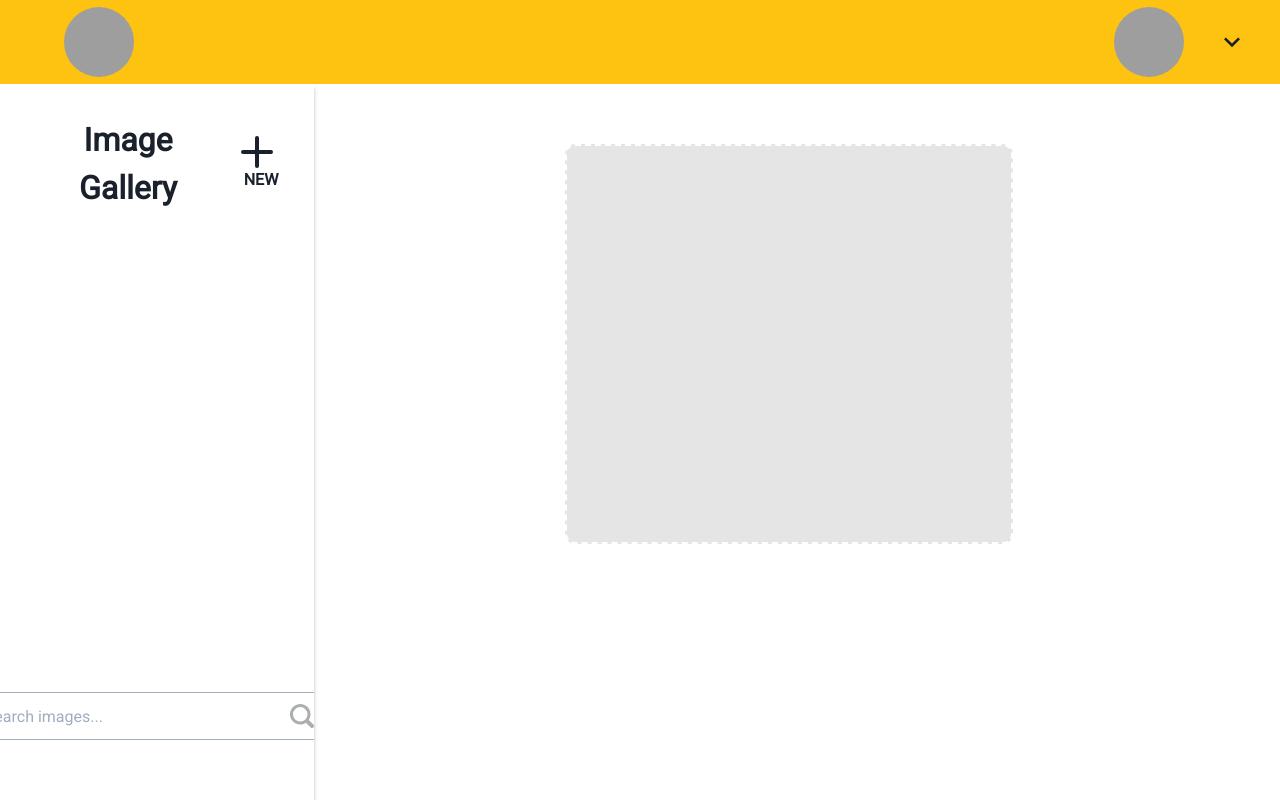
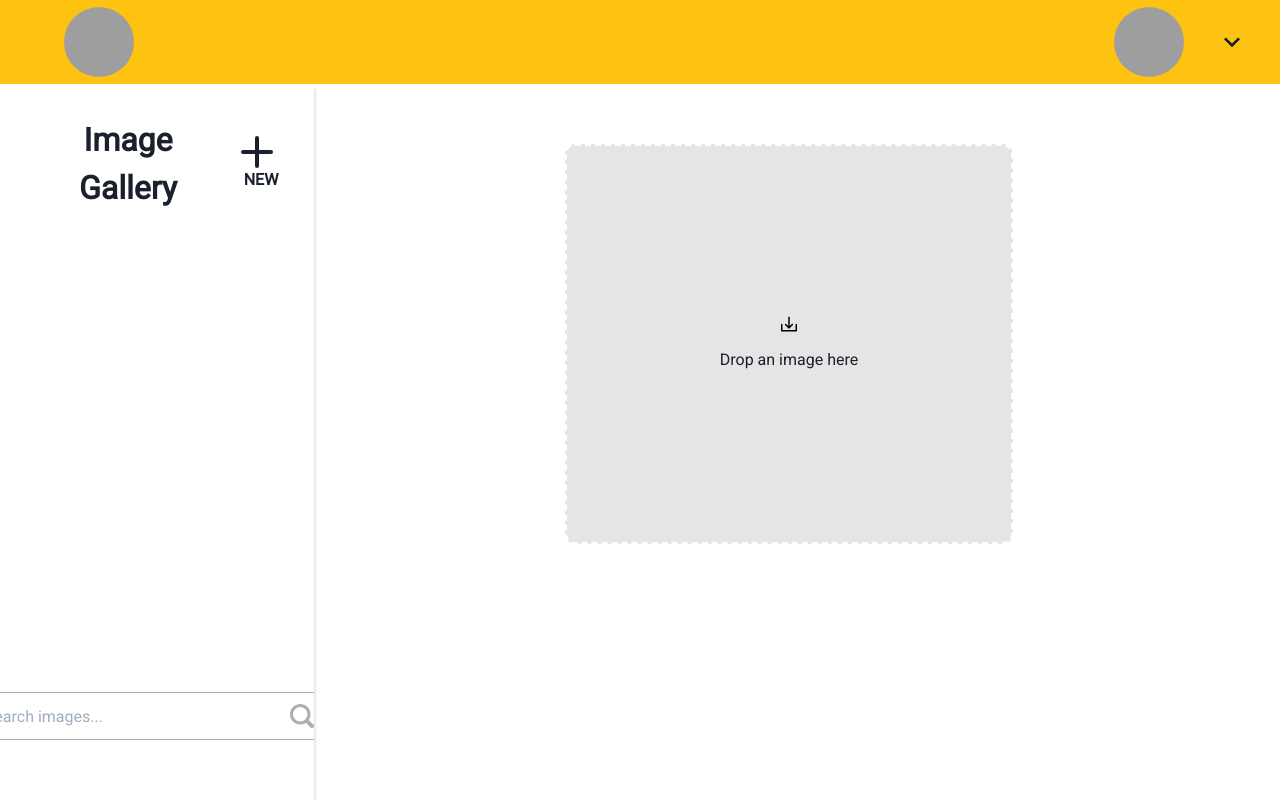
Before and after one commit to IvanKalinic/image-gallery, a React (Create React App) app in the folder frontend/: page /gallery in a window 1280 px wide. Built offline with nearby package versions, Linux system fonts and the light colour scheme; no server answers; grey boxes are pictures that could not be loaded.

Commit message:
Added image uploader layout and logic

```diff
--- /dev/null
+++ b/frontend/src/assets/svg/index.tsx
@@ -0,0 +1,18 @@
+export const Upload = (props: any) => {
+  return (
+    <svg
+      xmlns="http://www.w3.org/2000/svg"
+      x="0"
+      y="0"
+      viewBox="0 0 330 330"
+      xmlSpace="preserve"
+      fill="black"
+      width="1rem"
+      height="1rem"
+      {...props}
+    >
+      <path d="M154.389 255.602c.351.351.719.683 1.103.998.169.138.347.258.52.388.218.164.432.333.659.484.212.142.432.265.649.395.202.121.4.248.608.359.223.12.453.221.681.328.215.102.427.21.648.301.223.092.45.167.676.247.236.085.468.175.709.248.226.068.456.119.684.176.246.062.489.131.739.181.263.052.529.083.794.121.219.031.435.073.658.095.492.048.986.075 1.48.075s.988-.026 1.479-.075c.226-.022.444-.064.667-.096.262-.037.524-.068.784-.12.255-.05.504-.121.754-.184.223-.057.448-.105.669-.172.246-.075.483-.167.724-.253.221-.08.444-.152.662-.242.225-.093.44-.202.659-.306.225-.106.452-.206.672-.324.21-.112.408-.239.611-.361.217-.13.437-.252.648-.394.222-.148.431-.314.644-.473.179-.134.362-.258.536-.4.365-.3.714-.617 1.049-.949.016-.016.034-.028.049-.044l70.002-69.998c5.858-5.858 5.858-15.355 0-21.213-5.857-5.857-15.355-5.858-21.213-.001l-44.396 44.393V25c0-8.284-6.716-15-15-15-8.284 0-15 6.716-15 15v183.785l-44.392-44.391c-5.857-5.858-15.355-5.858-21.213 0-5.858 5.858-5.858 15.355 0 21.213l69.997 69.995z" />
+      <path d="M315 160c-8.284 0-15 6.716-15 15v115H30V175c0-8.284-6.716-15-15-15-8.284 0-15 6.716-15 15v130c0 8.284 6.716 15 15 15h300c8.284 0 15-6.716 15-15V175c0-8.284-6.716-15-15-15z" />
+    </svg>
+  );
+};
--- a/frontend/src/components/ImageList/NewPost/index.tsx
+++ b/frontend/src/components/ImageList/NewPost/index.tsx
@@ -1,6 +1,9 @@
-import { Flex, Text } from "@chakra-ui/react";
-import React from "react";
-import { UploadBoxWrapper } from "../../../styled-components";
+import { DeleteIcon } from "@chakra-ui/icons";
+import { Flex, Text, Image, Box } from "@chakra-ui/react";
+import React, { useEffect, useState } from "react";
+import { Upload } from "../../../assets/svg";
+import { usePosts } from "../../../context";
+import { UploadBoxWrapper, UploadIcon } from "../../../styled-components";
 
 interface Props {
   isOpen: boolean;
@@ -8,6 +11,27 @@ interface Props {
 }
 
 const NewPost = ({ isOpen, setIsOpen }: Props) => {
+  const [currentImage, setCurrentImage] = useState<string>("");
+  const { image, setImage } = usePosts();
+
+  const handleImageChange = (e: React.ChangeEvent<HTMLInputElement>) => {
+    if (e.target.files && e.target.files[0]) {
+      const reader = new FileReader();
+      reader.onload = (e) => {
+        if (e.target) {
+          setCurrentImage(String(e.target.result));
+        }
+      };
+      setImage(e.target.files[0]);
+      reader.readAsDataURL(e.target.files[0]);
+    }
+  };
+
+  useEffect(() => {
+    setImage(null);
+    setCurrentImage("");
+  }, []);
+
   return (
     <Flex
       flexDirection="column"
@@ -15,7 +39,46 @@ const NewPost = ({ isOpen, setIsOpen }: Props) => {
       alignItems="center"
       width="58vw"
     >
-      <UploadBoxWrapper image={""}></UploadBoxWrapper>
+      <UploadBoxWrapper image={currentImage}>
+        {!image ? (
+          <>
+            <label htmlFor="input" style={{ cursor: "pointer" }}>
+              <Flex
+                flexDirection="column"
+                justifyContent="center"
+                alignItems="center"
+              >
+                <Upload />
+                <Text mt="1rem">Drop an image here</Text>
+              </Flex>
+            </label>
+            <input
+              id="input"
+              style={{ display: "none" }}
+              type="file"
+              accept=".jpg,.jpeg,.gif,.png,.jfif"
+              onChange={handleImageChange}
+            />
+          </>
+        ) : (
+          <Box width="100%" height="100%" position="relative">
+            <UploadIcon onClick={() => setImage("")}>
+              <DeleteIcon
+                width="1.5rem"
+                height="1.5rem"
+                css={{ ":hover": { color: "#8c3103" } }}
+              />
+            </UploadIcon>
+            <Image
+              src={currentImage}
+              objectFit="cover"
+              borderRadius="0.625rem"
+              h="100%"
+              w="100%"
+            />
+          </Box>
+        )}
+      </UploadBoxWrapper>
     </Flex>
   );
 };
--- /dev/null
+++ b/frontend/src/context/PostsContext.tsx
@@ -0,0 +1,49 @@
+import React, { createContext, useContext, useMemo, useState } from "react";
+
+type ContextType = {
+  posts: any;
+  setPosts: React.Dispatch<React.SetStateAction<any>>;
+
+  image: any;
+  setImage: React.Dispatch<React.SetStateAction<any>>;
+};
+
+const PostsContext = createContext<ContextType>({
+  posts: [],
+  setPosts: () => null,
+
+  image: null,
+  setImage: () => null,
+});
+
+export const usePosts = () => {
+  const moviesContext = useContext(PostsContext);
+
+  if (moviesContext === undefined) {
+    throw new Error("usePosts must be inside of its provider");
+  }
+  return moviesContext;
+};
+
+interface Props {
+  children: React.ReactChild;
+}
+
+export const PostsProvider = ({ children }: Props) => {
+  const [posts, setPosts] = useState<Array<any>>([]);
+  const [image, setImage] = useState<any>(null);
+
+  const value = useMemo(
+    () => ({
+      posts,
+      setPosts,
+      image,
+      setImage,
+    }),
+    [posts, setPosts, image, setImage]
+  );
+
+  return (
+    <PostsContext.Provider value={value}>{children}</PostsContext.Provider>
+  );
+};
--- a/frontend/src/context/index.ts
+++ b/frontend/src/context/index.ts
@@ -1,4 +1,12 @@
 import { useUser, UserProvider } from "./UserContext";
 import { useAxios, AxiosProvider } from "./AxiosContext";
+import { usePosts, PostsProvider } from "./PostsContext";
 
-export { useUser, UserProvider, useAxios, AxiosProvider };
+export {
+  useUser,
+  UserProvider,
+  useAxios,
+  AxiosProvider,
+  usePosts,
+  PostsProvider,
+};
--- a/frontend/src/index.tsx
+++ b/frontend/src/index.tsx
@@ -5,7 +5,7 @@ import App from "./App";
 import { ChakraProvider } from "@chakra-ui/react";
 import { QueryClient, QueryClientProvider } from "react-query";
 import styled from "styled-components";
-import { UserProvider, AxiosProvider } from "./context";
+import { UserProvider, AxiosProvider, PostsProvider } from "./context";
 
 const queryClient = new QueryClient();
 
@@ -17,6 +17,7 @@ ReactDOM.render(
   <React.StrictMode>
     <UserProvider>
       <AxiosProvider>
+        <PostsProvider>
           <QueryClientProvider client={queryClient}>
             <AppContainer>
               <ChakraProvider>
@@ -24,6 +25,7 @@ ReactDOM.render(
               </ChakraProvider>
             </AppContainer>
           </QueryClientProvider>
+        </PostsProvider>
       </AxiosProvider>
     </UserProvider>
   </React.StrictMode>,
--- a/frontend/src/styled-components/index.ts
+++ b/frontend/src/styled-components/index.ts
@@ -81,3 +81,17 @@ export const UploadBoxWrapper = styled.div`
   cursor: pointer;
   margin-right: 5rem;
 `;
+
+export const UploadIcon = styled.span`
+  position: absolute;
+  top: 0.5rem;
+  right: 0.5rem;
+  border-radius: 50%;
+  z-index: 102;
+  border: 0.125rem solid black;
+  width: 2rem;
+  height: 2rem;
+  &:hover {
+    border: 0.125rem solid #8c3103;
+  }
+`;
```
Lines whose indentation alone changed are shown as unchanged.
